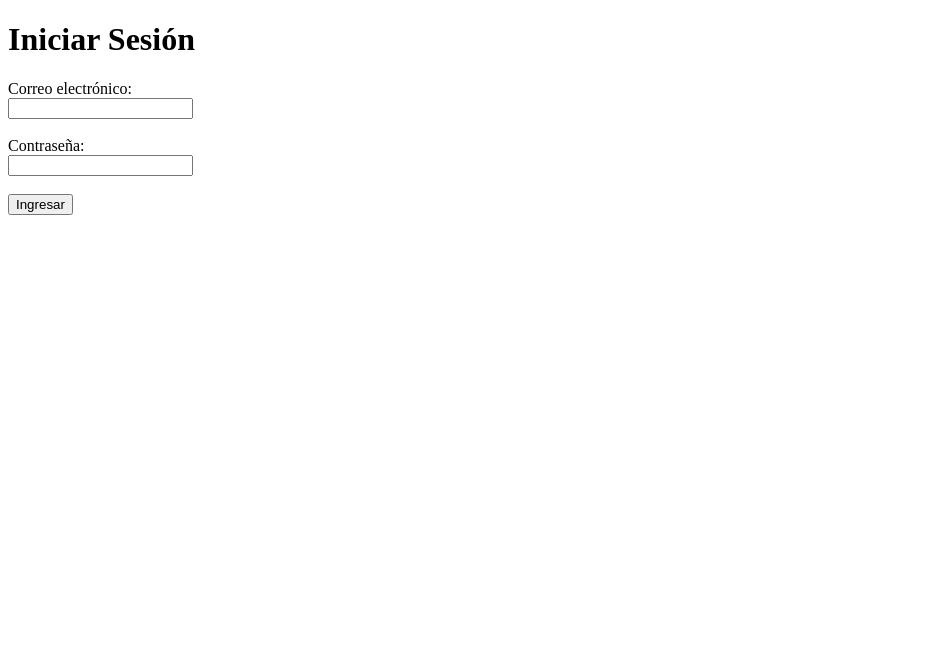
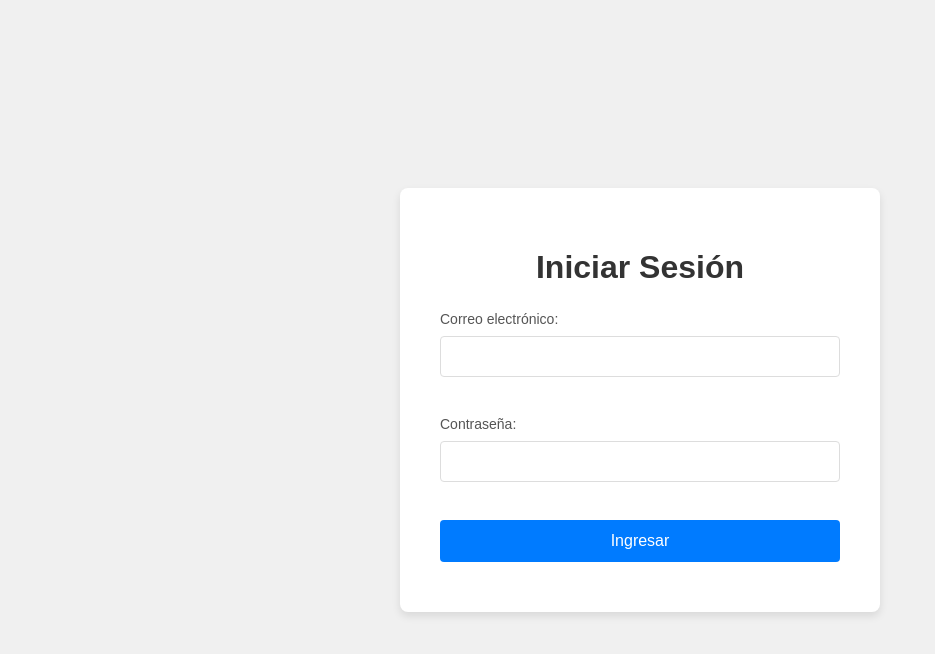
Before and after one commit to DanielPicha81/Accesos, a plain HTML site: page index.html in a window 1280 px wide. Shown: the whole page, without its empty margins (0-935 px from the left). Drawn offline with Linux system fonts and the light colour scheme.

Commit message:
Update index.html

```diff
--- a/index.html
+++ b/index.html
@@ -4,6 +4,92 @@
     <meta charset="UTF-8">
     <meta name="viewport" content="width=device-width, initial-scale=1.0">
     <title>Login</title>
+    <style>
+        /* Estilos generales para toda la página */
+        body {
+            font-family: Arial, sans-serif;
+            display: flex;
+            justify-content: center;
+            align-items: center;
+            height: 100vh;
+            margin: 0;
+            background-color: #f0f0f0;
+        }
+
+        /* Estilos del contenedor del formulario */
+        .login-container {
+            background-color: white;
+            padding: 40px;
+            border-radius: 8px;
+            box-shadow: 0 4px 8px rgba(0, 0, 0, 0.1);
+            max-width: 400px;
+            width: 100%;
+        }
+
+        /* Título del formulario */
+        h1 {
+            text-align: center;
+            margin-bottom: 24px;
+            color: #333;
+        }
+
+        /* Estilos para las etiquetas de los campos */
+        label {
+            font-size: 14px;
+            color: #555;
+        }
+
+        /* Estilos para los campos de entrada de texto */
+        input[type="email"], input[type="password"] {
+            width: 100%;
+            padding: 12px;
+            margin-top: 8px;
+            margin-bottom: 20px;
+            border: 1px solid #ddd;
+            border-radius: 4px;
+            box-sizing: border-box;
+        }
+
+        /* Estilos para el botón de enviar */
+        button {
+            width: 100%;
+            padding: 12px;
+            background-color: #007bff;
+            color: white;
+            border: none;
+            border-radius: 4px;
+            cursor: pointer;
+            font-size: 16px;
+        }
+
+        button:hover {
+            background-color: #0056b3;
+        }
+
+        /* Estilo de los enlaces de error */
+        .error {
+            color: red;
+            text-align: center;
+            margin-top: 10px;
+        }
+    </style>
+</head>
+<body>
+
+    <div class="login-container">
+        <h1>Iniciar Sesión</h1>
+        <form onsubmit="event.preventDefault(); login();">
+            <label for="email">Correo electrónico:</label><br>
+            <input type="email" id="email" name="email" required><br><br>
+
+            <label for="password">Contraseña:</label><br>
+            <input type="password" id="password" name="password" required><br><br>
+
+            <button type="submit">Ingresar</button>
+        </form>
+        <div id="errorMessage" class="error"></div>
+    </div>
+
     <script>
         function login() {
             var email = document.getElementById("email").value;
@@ -24,23 +110,12 @@
                     window.location.href = data.link;
                 } else {
                     // Muestra un error si las credenciales no coinciden
-                    alert("Usuario o contraseña incorrectos.");
+                    document.getElementById("errorMessage").textContent = "Usuario o contraseña incorrectos.";
                 }
             })
             .catch(error => console.error('Error:', error));
         }
     </script>
-</head>
-<body>
-    <h1>Iniciar Sesión</h1>
-    <form onsubmit="event.preventDefault(); login();">
-        <label for="email">Correo electrónico:</label><br>
-        <input type="email" id="email" name="email" required><br><br>
 
-        <label for="password">Contraseña:</label><br>
-        <input type="password" id="password" name="password" required><br><br>
-
-        <button type="submit">Ingresar</button>
-    </form>
 </body>
 </html>
```
